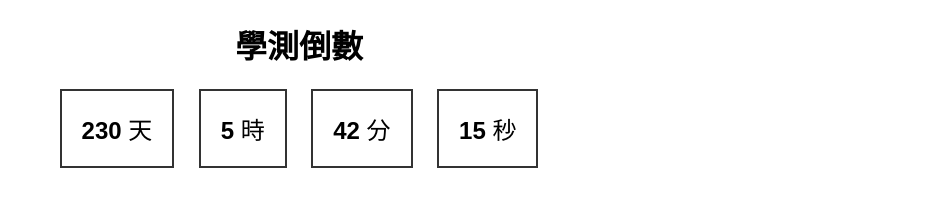
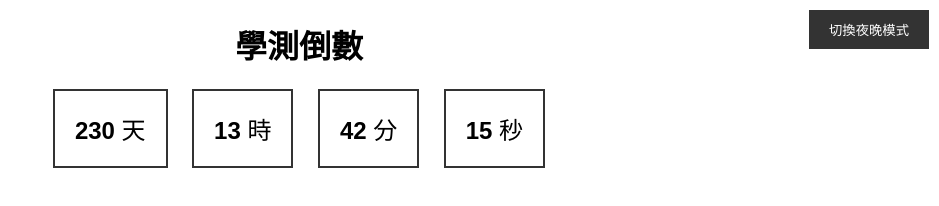
Before and after one commit to leowu0511/UST.github.io, a plain HTML site: page index.html in a window 1280 px wide. Shown: the whole page, without its empty margins (341-1280 px from the left). Drawn offline with Linux system fonts and the light colour scheme.

Commit message:
Update index.html
新增夜晚模式

```diff
--- a/index.html
+++ b/index.html
@@ -1,7 +1,6 @@
 <!DOCTYPE html>
 <html lang="en">
 <head>
-
   <!-- Google tag (gtag.js) -->
   <script async src="https://www.googletagmanager.com/gtag/js?id=G-5E3BNJQB3C"></script>
   <script>
@@ -18,6 +17,7 @@
     body {
       font-family: Arial, sans-serif;
       text-align: center;
+      transition: background-color 0.5s, color 0.5s;
     }
     .time-unit {
       display: inline-block;
@@ -26,10 +26,28 @@
       margin: 0 10px; /* 每個時間單位之間的間距 */
       font-size: 24px; /* 將字體大小設為 24 像素 */
     }
+    .night-mode {
+      background-color: #121212;
+      color: #ffffff;
+    }
+    .toggle-button {
+      position: absolute;
+      top: 10px;
+      right: 10px;
+      padding: 10px 20px;
+      background-color: #333;
+      color: #fff;
+      border: none;
+      cursor: pointer;
+    }
+    .toggle-button:hover {
+      background-color: #555;
+    }
   </style>
 </head>
 <body>
   <h1>學測倒數</h1>
+  <button class="toggle-button" onclick="toggleNightMode()">切換夜晚模式</button>
   <div id="countdown">
     <div class="time-unit" id="days"></div>
     <div class="time-unit" id="hours"></div>
@@ -38,8 +56,8 @@
   </div>
 
   <script>
-  // 設定目標日期為 2025 年 1 月 17 日
-  const targetDate = new Date('January 17, 2025 00:00:00').getTime();
+    // 設定目標日期為 2025 年 1 月 17 日 8時 00分
+    const targetDate = new Date('January 17, 2025 08:00:00').getTime();
 
     // 更新倒數計時
     const updateCountdown = () => {
@@ -75,8 +93,18 @@
 
     // 頁面載入時立即更新倒數計時
     updateCountdown();
+
+    // 切換夜晚模式
+    const toggleNightMode = () => {
+      const body = document.body;
+      const button = document.querySelector('.toggle-button');
+      body.classList.toggle('night-mode');
+      if (body.classList.contains('night-mode')) {
+        button.textContent = '返回一般模式';
+      } else {
+        button.textContent = '切換夜晚模式';
+      }
+    };
   </script>
 </body>
 </html>
-
-<!--create with chatgpt(因為我不會html哈哈) -->
```
Lines whose indentation alone changed are shown as unchanged.
